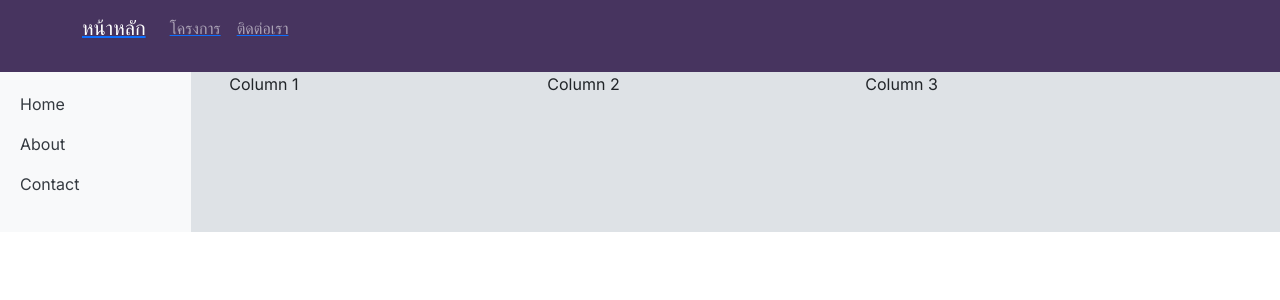
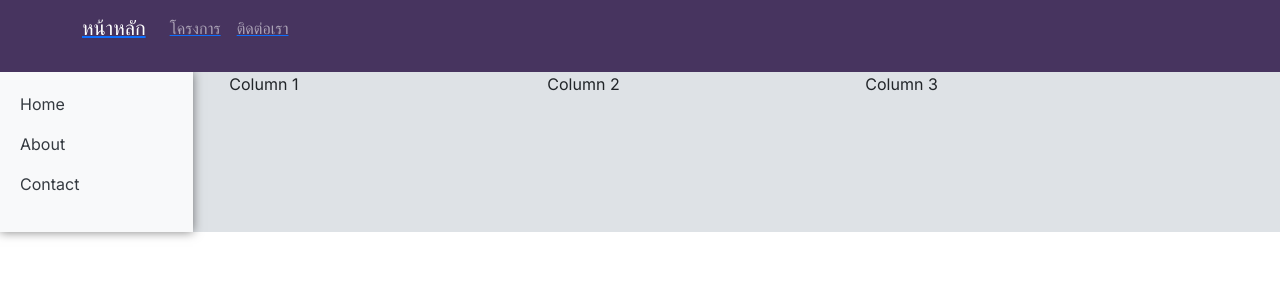
Before and after one commit to TongNPZ/Project_Next, a Next.js app: page / in a window 1280 px wide. Shown: the top 300 px of the page. Built offline with nearby package versions, Linux system fonts and the light colour scheme.

Commit message:
use client

```diff
--- a/src/app/componnent/Sidebar/sideBar.js
+++ b/src/app/componnent/Sidebar/sideBar.js
@@ -1,3 +1,5 @@
+"use client"
+import { useState } from 'react';
 import Link from 'next/link';
 
 const Sidebar = () => {
--- a/src/app/globals.css
+++ b/src/app/globals.css
@@ -6,11 +6,15 @@
     background-color: #dee2e6;
   }
 
-.sidebar {
+  .sidebar.open {
+    display: block; /* เมื่อสถานะเปิดให้แสดงผลเป็น block */
+  }
+
+  .sidebar {
     background-color: #f8f9fa;
     padding: 20px;
-    border-right: 2px solid #dee2e6;
-  }
+    box-shadow: 0px 0px 10px rgba(0, 0, 0, 0.5); /* เพิ่มเงา */
+}
 
   .sidebar ul {
     padding-left: 0;
--- a/src/app/page.js
+++ b/src/app/page.js
@@ -1,7 +1,4 @@
-// import Image from "next/image";
-// import styles from "./page.module.css";
 import 'bootstrap/dist/css/bootstrap.min.css';
-<link href="https://cdn.jsdelivr.net/npm/bootstrap@5.0.2/dist/css/bootstrap.min.css" rel="stylesheet" integrity="sha384-EVSTQN3/azprG1Anm3QDgpJLIm9Nao0Yz1ztcQTwFspd3yD65VohhpuuCOmLASjC" crossorigin="anonymous"></link>
 import Sidebar from './componnent/Sidebar/sideBar';
 import Navbar from './componnent/Navbar/navBar';
 import Link from 'next/link';
```
